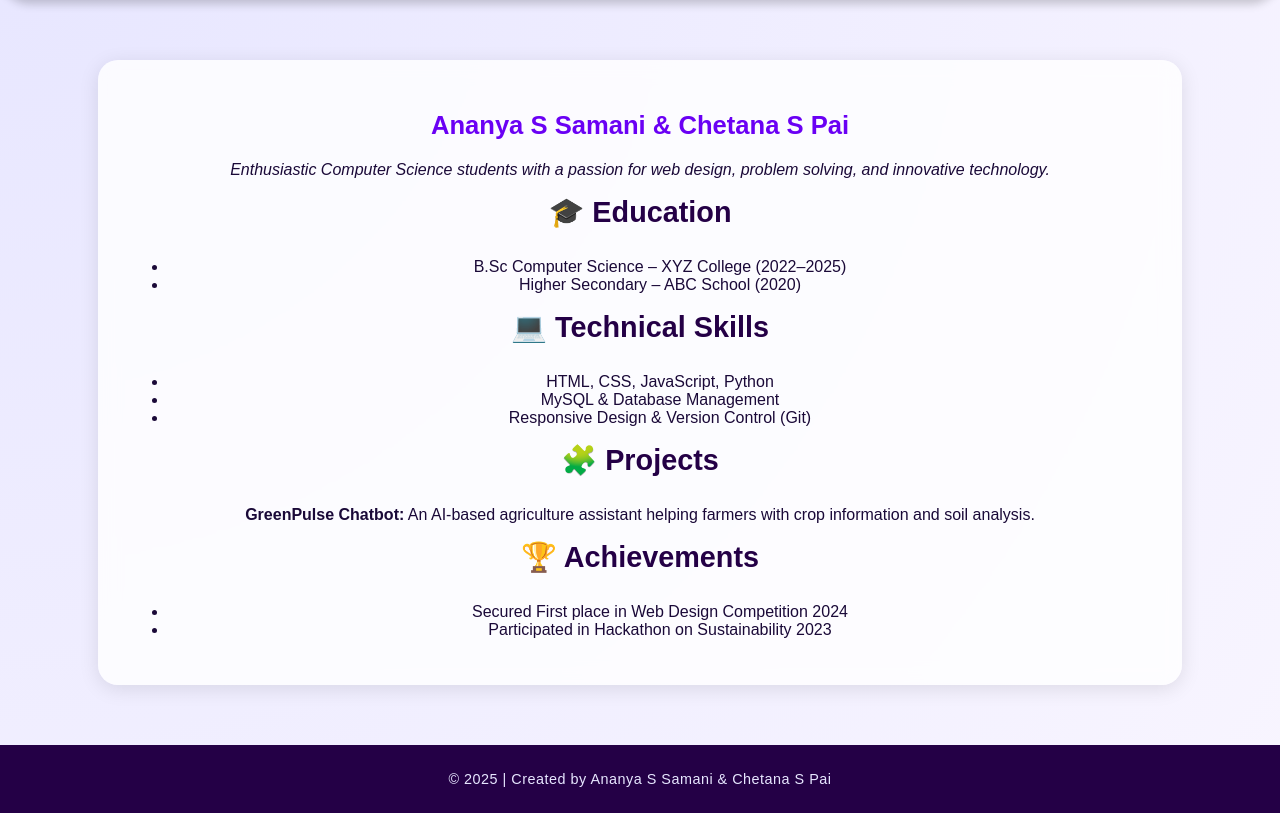
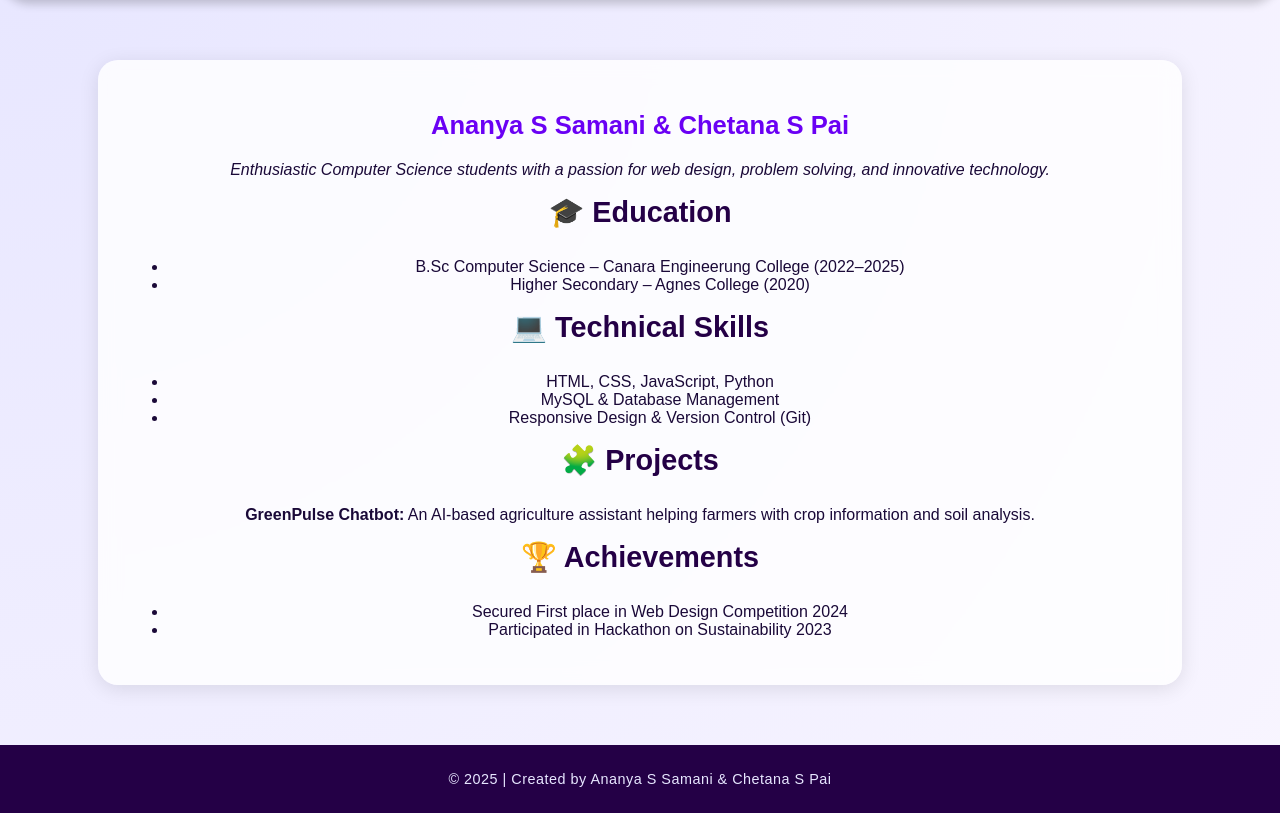
Before and after one commit to ananyasamani7-lang/resume-website, a plain HTML site: page resume.html in a window 1280 px wide. Shown: the part 101-914 px from the top of the page. Drawn offline with Linux system fonts and the light colour scheme.

Commit message:
Revise education and school names in resume
Updated education details and school names.

```diff
--- a/resume.html
+++ b/resume.html
@@ -24,8 +24,8 @@
 
   <h3>🎓 Education</h3>
   <ul>
-    <li>B.Sc Computer Science – XYZ College (2022–2025)</li>
-    <li>Higher Secondary – ABC School (2020)</li>
+    <li>B.Sc Computer Science – Canara Engineerung  College (2022–2025)</li>
+    <li>Higher Secondary – Agnes College (2020)</li>
   </ul>
 
   <h3>💻 Technical Skills</h3>
```
